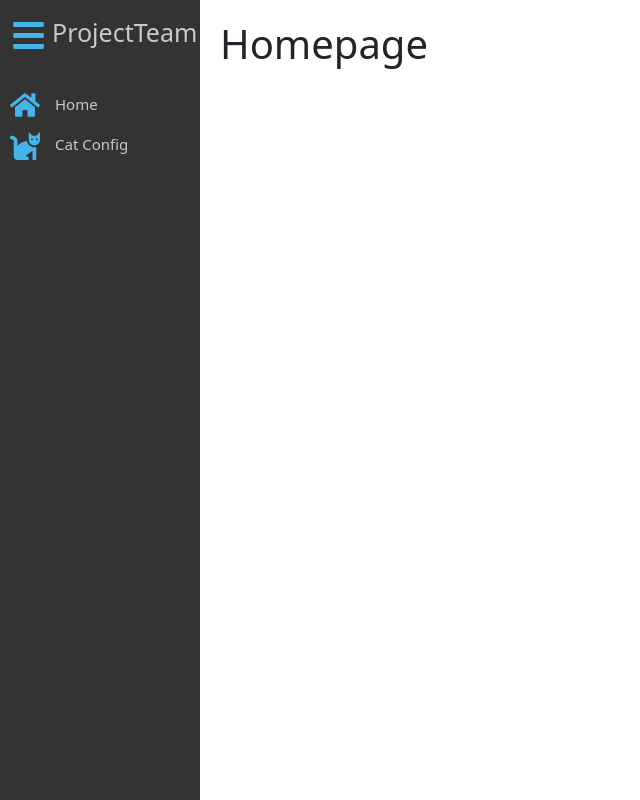
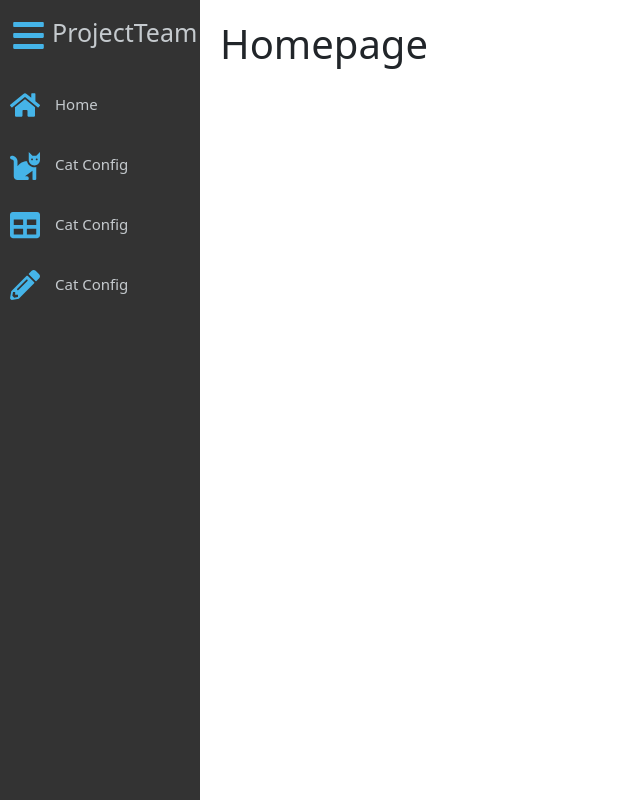
Before and after one commit to ProjectTeam-Wan/Team-Portal, a React (Create React App) app in the folder React-learningapp-main/client/: page / in a window 1280 px wide. Both pictures are taken after a click on the button 28 px from the left and 32 px from the top of the page. Shown: the whole page, without its empty margins (0-640 px from the left). Built offline with nearby package versions, Linux system fonts and the light colour scheme.

Commit message:
set new side bar

```diff
--- a/React-learningapp-main/client/src/App.js
+++ b/React-learningapp-main/client/src/App.js
@@ -1,12 +1,13 @@
-import React, { useState } from 'react'
-import { BrowserRouter, Routes, Route } from 'react-router-dom'
-import Homepage from './pages/Homepage'
-import { Sidebarpro } from './Sidebar/storybook/Sidebarpro'
-import CatConf from './pages/CatConf'
-import './app.css'
-import { Sidebar } from './Sidebar2/Sidebar'
-
-
+import React, { useState } from "react";
+import { BrowserRouter, Routes, Route } from "react-router-dom";
+import Homepage from "./pages/Homepage";
+import { Sidebarpro } from "./Sidebar/storybook/Sidebarpro";
+import CatConf from "./pages/CatConf";
+import { Sidebar } from "./Sidebar2/Sidebar";
+import "./app.css";
+import CatsTable from "./pages/CatsTable";
+import PageNotFound from "./pages/PageNotFound";
+import Orders from "./pages/Orders";
 
 function App() {
   const [isSidebarOpen, setIsSidebarOpen] = useState(false);
@@ -15,16 +16,17 @@ function App() {
   };
 
   return (
-
-    <BrowserRouter >
+    <BrowserRouter>
       <div className="app-container">
-        {/* <Sidebarpro /> */}
-        <Sidebar onToggle={handleToggleSidebar}/>
+        <Sidebar onToggle={handleToggleSidebar} />
         {/* <main> */}
-        <div className={`main-content ${isSidebarOpen ? 'shifted' : ''}`}>
+        <div className={`main-content ${isSidebarOpen ? "shifted" : ""}`}>
           <Routes>
             <Route path="/" element={<Homepage />} />
-            <Route path='/catconf' element={<CatConf />} />
+            <Route path="/catconf" element={<CatConf />} />
+            <Route path="/catsTable" element={<CatsTable />} />
+            <Route path="/orders" element={<Orders />} />
+            <Route path="*" element={<PageNotFound />} />
           </Routes>
         </div>
         {/* </main> */}
@@ -32,23 +34,7 @@ function App() {
     </BrowserRouter>
 
     // </div >
-
-  )
-
-
-  // return (
-  //   <Router>
-  //     <div className="app-container">
-  //       <Sidebar onToggle={handleToggleSidebar} />
-  //       <div className={`main-content ${isSidebarOpen ? 'shifted' : ''}`}>
-  //         <Switch>
-  //           <Route path="/cat-config" component={CatConfig} />
-  //           <Route path="/cat-view" component={CatView} />
-  //         </Switch>
-  //       </div>
-  //     </div>
-  //   </Router>
-  // );
+  );
 }
 
-export default App
+export default App;
--- a/React-learningapp-main/client/src/Sidebar2/Sidebar.jsx
+++ b/React-learningapp-main/client/src/Sidebar2/Sidebar.jsx
@@ -1,7 +1,7 @@
-import React, { useState } from 'react';
-import { FaCat, FaTable, FaBars, FaHome } from 'react-icons/fa';
-import './sidebar.css';
-import { Link } from 'react-router-dom';
+import React, { useState } from "react";
+import { FaCat, FaTable, FaBars, FaHome, FaPencilAlt } from "react-icons/fa";
+import "./sidebar.css";
+import { Link } from "react-router-dom";
 
 export const Sidebar = ({ onToggle }) => {
   const [isOpen, setIsOpen] = useState(false);
@@ -11,33 +11,52 @@ export const Sidebar = ({ onToggle }) => {
   };
 
   return (
-
-
-        <div className={`sidebar ${isOpen ? 'open' : 'closed'}`} style={{ display: "flex", flexDirection: "column", height: "100%" }}>
+    <div
+      className={`sidebar ${isOpen ? "open" : "closed"}`}
+      style={{ display: "flex", flexDirection: "column", height: "100%" }}
+    >
       <div className="sidebar-header">
-
         <button className="hamburger" onClick={toggleSidebar}>
           <FaBars />
         </button>
-                <Link to="/" style={{ textDecoration: 'none', color: "#fff" }}>
+        <Link to="/" style={{ textDecoration: "none", color: "#fff" }}>
           <span>ProjectTeam</span>
         </Link>
       </div>
       <div className="sidebar-menu">
-                <Link to="/" style={{ textDecoration: 'none', color: "#fff" }}>
+        <Link to="/" style={{ textDecoration: "none", color: "#fff" }}>
           <div className="sidebar-item">
             <FaHome className="icon" />
-                        <span className={`sidebar-text ${isOpen ? 'fade-in' : ''}`}>Home</span>
+            <span className={`sidebar-text ${isOpen ? "fade-in" : ""}`}>
+              Home
+            </span>
           </div>
         </Link>
-                <Link to="/catconf" style={{ textDecoration: 'none', color: "#fff" }}>
+        <Link to="/catconf" style={{ textDecoration: "none", color: "#fff" }}>
           <div className="sidebar-item">
             <FaCat className="icon" />
-                        <span className={`sidebar-text ${isOpen ? 'fade-in' : ''}`}>Cat Config</span>
+            <span className={`sidebar-text ${isOpen ? "fade-in" : ""}`}>
+              Cat Config
+            </span>
+          </div>
+        </Link>
+        <Link to="/catsTable" style={{ textDecoration: "none", color: "#fff" }}>
+          <div className="sidebar-item">
+            <FaTable className="icon" />
+            <span className={`sidebar-text ${isOpen ? "fade-in" : ""}`}>
+              Cat Config
+            </span>
+          </div>
+        </Link>
+        <Link to="/orders" style={{ textDecoration: "none", color: "#fff" }}>
+          <div className="sidebar-item">
+            <FaPencilAlt className="icon" />
+            <span className={`sidebar-text ${isOpen ? "fade-in" : ""}`}>
+              Cat Config
+            </span>
           </div>
         </Link>
       </div>
     </div>
-
   );
 };
--- a/React-learningapp-main/client/src/Sidebar2/sidebar.css
+++ b/React-learningapp-main/client/src/Sidebar2/sidebar.css
@@ -65,6 +65,7 @@
   width: 100%;
   height: 40px;
   padding: 10px;
+  margin-bottom: 20px;
   cursor: pointer;
   transition: background 0.3s, transform 0.3s ease-in-out;
 }
```
Also changed, not shown: 1 other file (tests, documents, lock files or other folders). Lines whose indentation alone changed are shown as unchanged.
